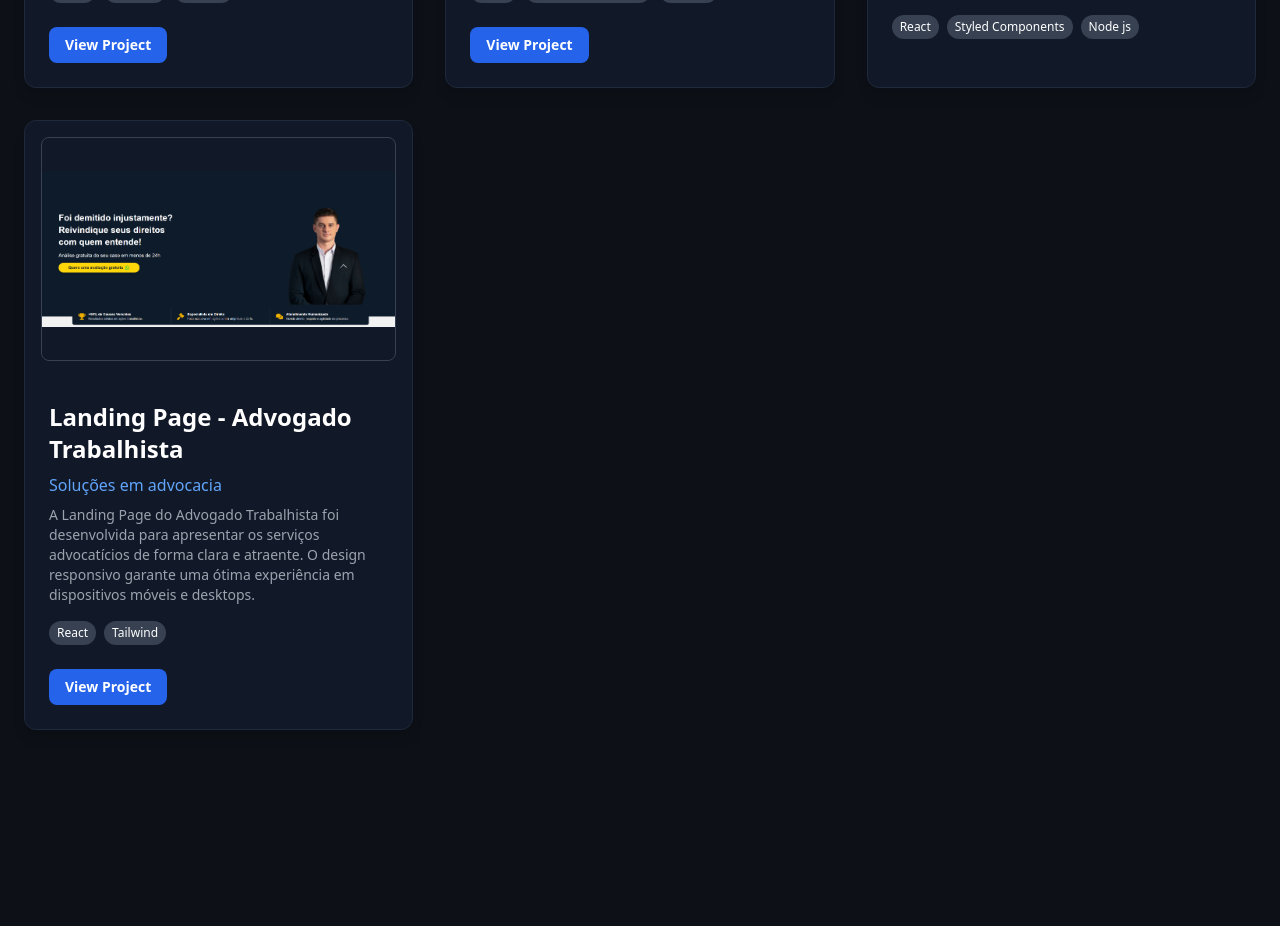
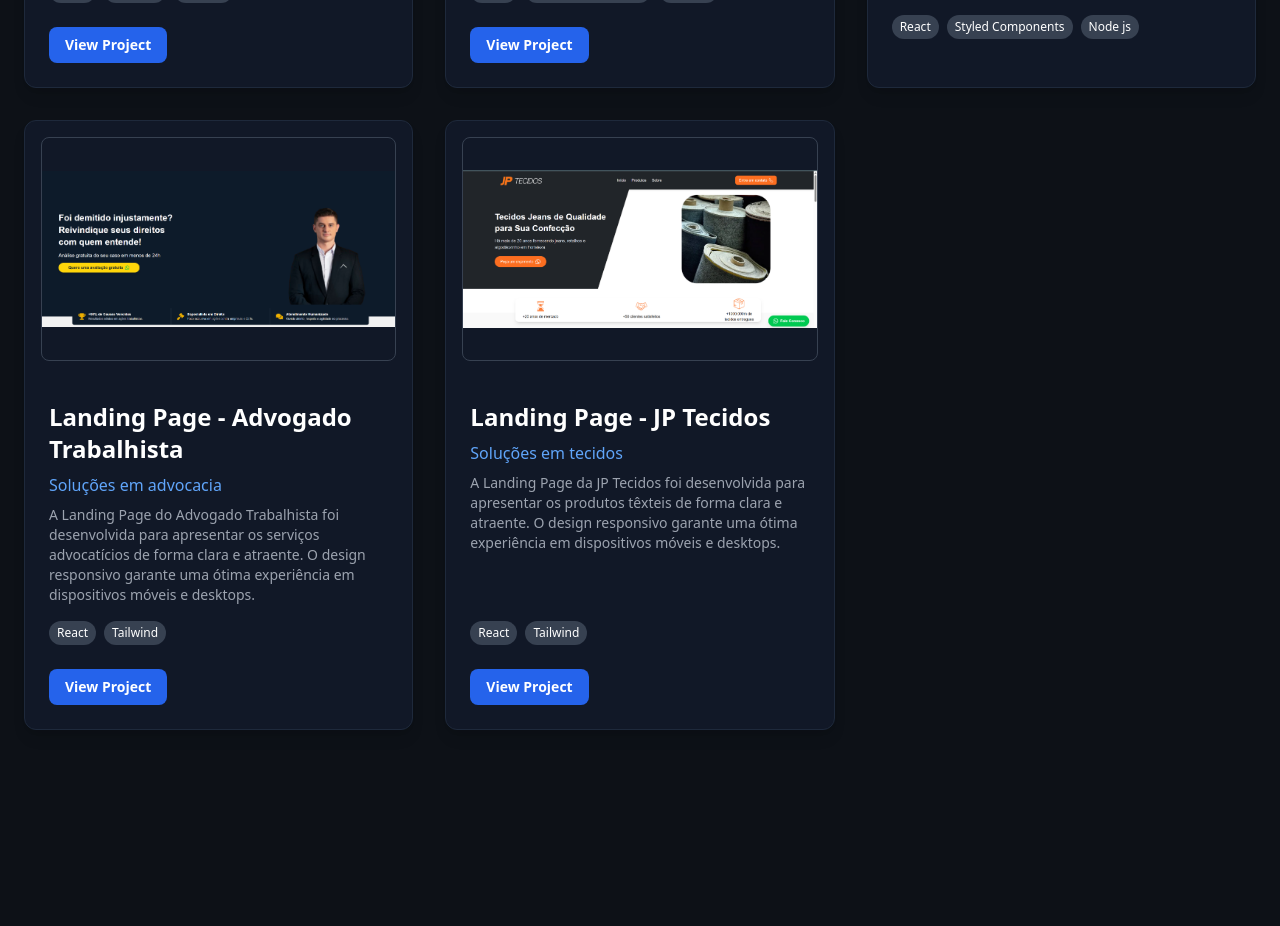
Before and after one commit to adryeldeev/portfolio, a React (Vite) app: page / in a window 1280 px wide. Shown: the part 1360-2286 px from the top of the page. Built offline with nearby package versions, Linux system fonts and the light colour scheme.

Commit message:
adicionando projeto

```diff
--- a/src/Components/Projetos/Projetos.tsx
+++ b/src/Components/Projetos/Projetos.tsx
@@ -2,6 +2,7 @@ import fourseguro from '../../assets/4slp.png'; // Certifique-se de que este cam
 import lpfc from '../../assets/LPFC.png';     // Certifique-se de que este caminho está correto
 import sistema from '../../assets/4sSitema.png'; // Certifique-se de que este caminho está correto
 import advogadoTrabalhista from '../../assets/lp-advogadoTrabalhista.png'
+import jpTecidos from '../../assets/jptecidos.png'
 const Projetos = () => {
   return (
     <section id="projetos" className="py-24 px-6 bg-[#0D1117] text-white">
@@ -161,6 +162,46 @@ const Projetos = () => {
 
             </div>
           </div>
+            <div className="bg-[#111827] rounded-xl shadow-lg overflow-hidden border border-[#1E293B] flex flex-col">
+            {/* Imagem no topo do card */}
+            <div className="w-full h-48 sm:h-56 md:h-64 flex items-center justify-center p-4">
+              <img
+                src={jpTecidos}
+
+                alt="Management System - 4S Seguros"
+                className="w-full h-full object-contain rounded-lg border border-[#374151]"
+              />
+            </div>
+
+            {/* Texto abaixo da imagem */}
+            <div className="flex-1 p-6 flex flex-col">
+              <h3 className="text-2xl font-bold text-white mb-2">Landing Page - JP Tecidos</h3>
+
+              <p className="text-blue-400 font-medium mb-2">Soluções em tecidos</p>
+
+              <p className="text-gray-400 mb-4 text-sm">
+                A Landing Page da JP Tecidos foi desenvolvida para apresentar os produtos têxteis de forma clara e atraente. O design responsivo garante uma ótima experiência em dispositivos móveis e desktops.
+              </p>
+
+              {/* Tags */}
+              <div className="flex gap-2 flex-wrap mb-6 mt-auto">
+                <span className="bg-gray-700 text-xs px-2 py-1 rounded-full text-white">React</span>
+                <span className="bg-gray-700 text-xs px-2 py-1 rounded-full text-white">Tailwind</span>
+              </div>
+
+             <div className="flex gap-4">
+                <a
+                  href="https://lp-lojajptecidos.vercel.app/"
+                  className="px-4 py-2 bg-blue-600 hover:bg-blue-700 text-white rounded-lg font-semibold text-sm"
+                >
+                  View Project
+                </a>
+
+
+              </div>
+
+            </div>
+          </div>
 
 
         </div>
```
Also changed, not shown: src/assets/jptecidos.png (added).
